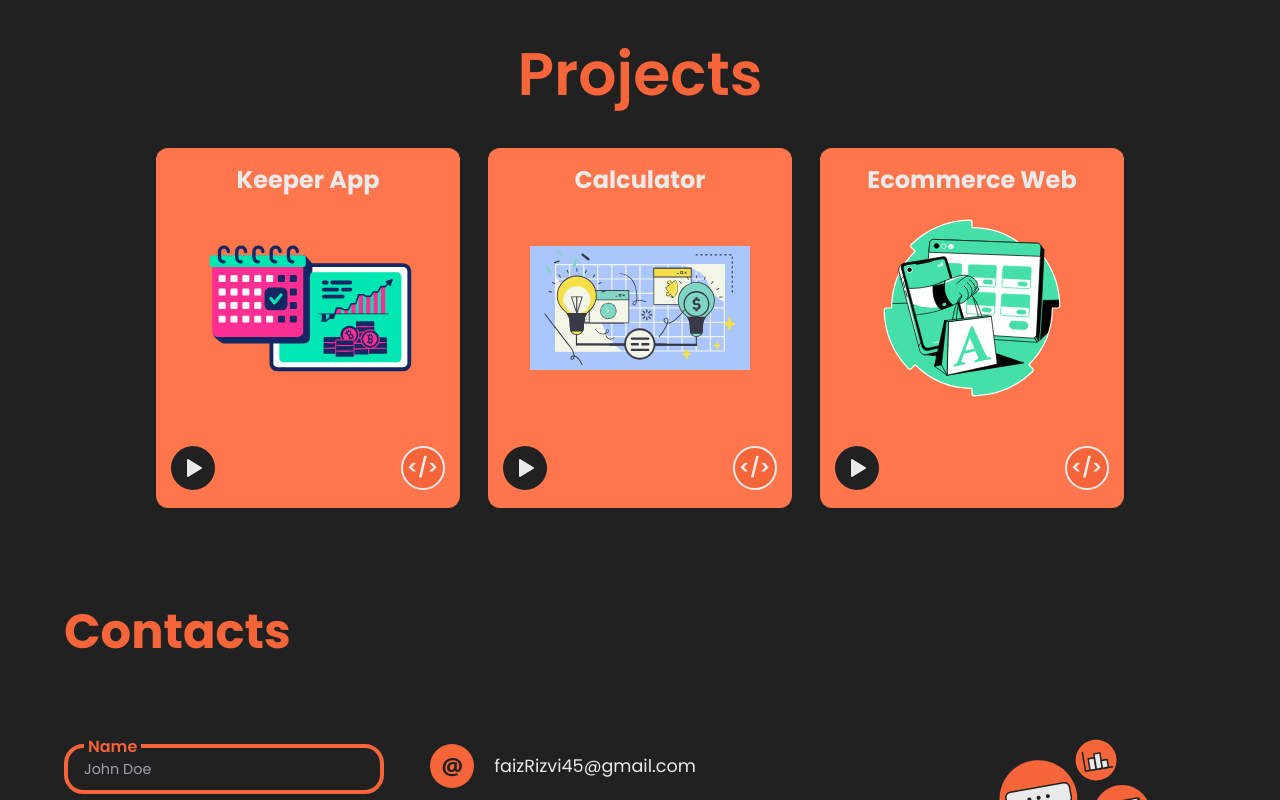
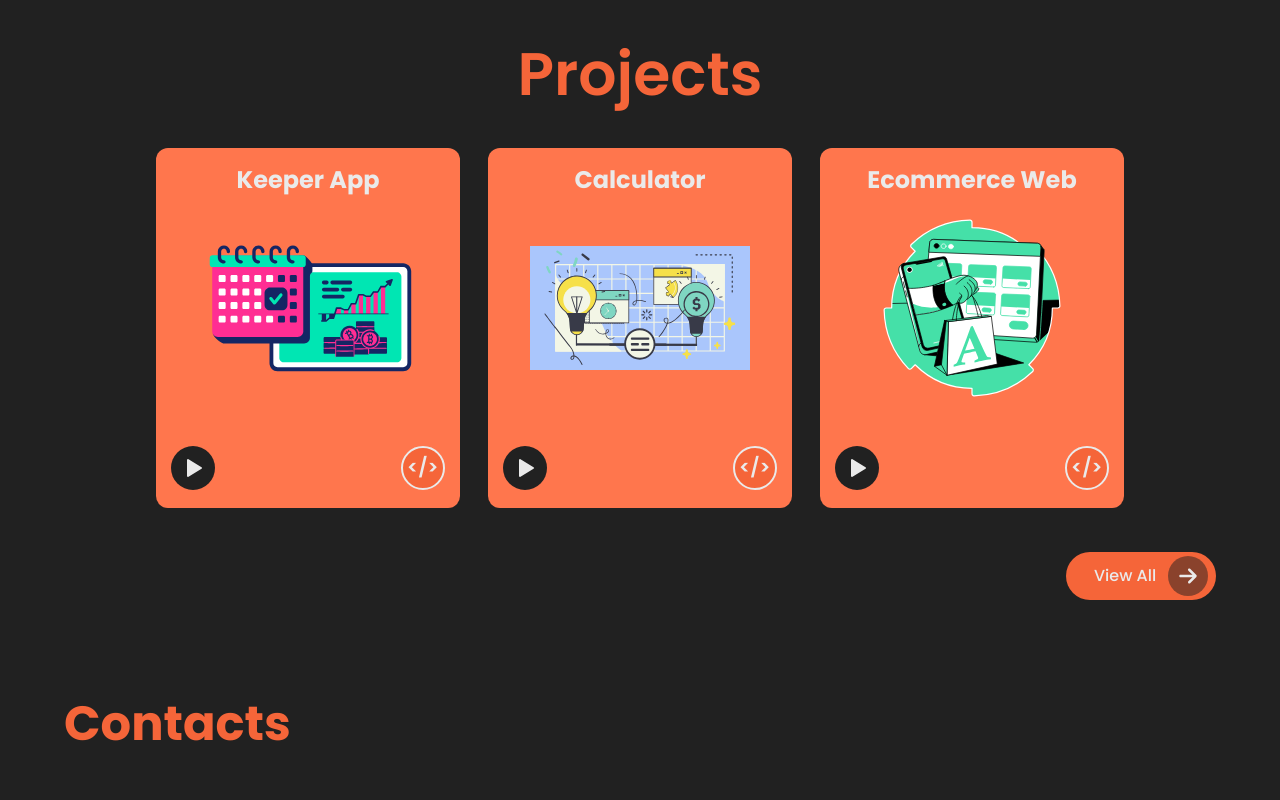
Before and after one commit to faiz12457/My-Portfolio, a React (Create React App) app: page / in a window 1280 px wide. Shown: the part 2546-3346 px from the top of the page. Built offline with nearby package versions, Linux system fonts and the light colour scheme; a web font is replaced by a local one.

Commit message:
view all btn

```diff
--- /dev/null
+++ b/src/Components/Project/ButtonWithIcon.jsx
@@ -0,0 +1,17 @@
+import React from 'react'
+
+function ButtonWithIcon({bgColor="bg-[#f56539]",className="",title="",icon}) {
+  return (
+    <button className={`w-[150px] cursor-pointer h-12  relative
+     text-[#eaeaea]  font-medium flex pl-7
+       items-center   rounded-3xl ${bgColor} ${className}` }  >
+       <span className='text-[1rem]
+        hover:text-[#212121] font-poppins '>{title}</span>
+     <span className=' w-10 h-10 rounded-full bg-[rgba(33,33,33,0.5)]
+      hover:bg-[#212121] fill-[#eaeaea] inline-flex justify-center
+       items-center text-xl absolute right-2 ' >{icon}</span>
+    </button>
+  )
+}
+
+export default ButtonWithIcon
--- a/src/Components/Project/project.jsx
+++ b/src/Components/Project/project.jsx
@@ -1,7 +1,9 @@
 import style from "../Education/edu.module.css";
 import { ProjectCard } from "./projectCard";
+import { FaArrowRight } from "react-icons/fa6";
 
 import info from "./cardInfo.json"
+import ButtonWithIcon from "./ButtonWithIcon";
 
 
 export function Project(){
@@ -10,7 +12,7 @@ export function Project(){
 
     return (
         <>
-            <div className={`w-[90%] mx-auto   flex flex-col  gap-11 box-border pt-2 mt-9 `}>
+            <div className={`w-[90%] mx-auto    flex flex-col  gap-11 box-border pt-2 mt-9 `}>
                 <p className="text-[#f56539] font-poppins font-bold text-[40px] sm:text-6xl sm:font-semibold text-center">Projects</p>
 
 
@@ -20,6 +22,10 @@ export function Project(){
                   }
 
                 </div>
+                <div className="w-full flex justify-center sm:justify-end">
+                <ButtonWithIcon title="View All" icon={<FaArrowRight />} />
+                </div>
+
             </div>
         </>
     )
--- a/src/index.js
+++ b/src/index.js
@@ -3,6 +3,7 @@ import ReactDOM from 'react-dom/client';
 import './index.css';
 import App from './App';
 import "./assests/font.css"
+
 
 
 const root = ReactDOM.createRoot(document.getElementById('root'));
```
